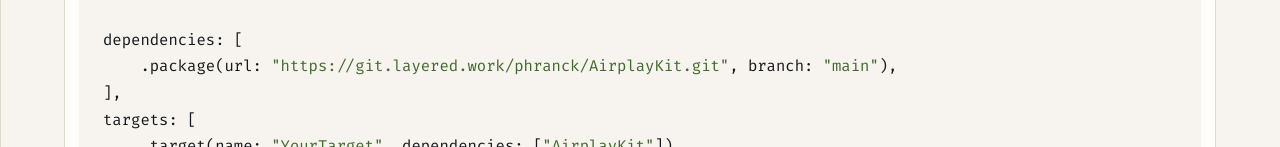
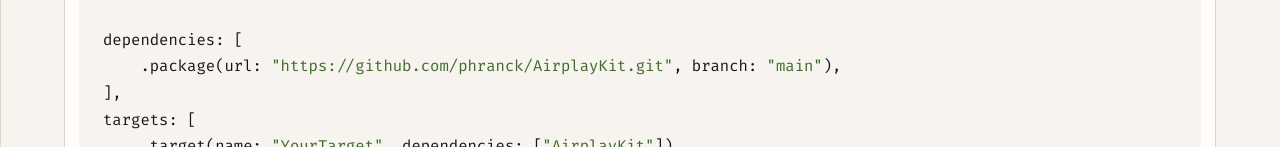
Before and after one commit to phranck/AirplayKit, a plain HTML site: page Website/index.html in a window 1280 px wide. Shown: the part 4481-4628 px from the top of the page. Drawn offline with Linux system fonts and the light colour scheme.

Commit message:
Chore: Migrate AirplayKit to GitHub
Closes #143.

```diff
--- a/Website/index.html
+++ b/Website/index.html
@@ -49,7 +49,7 @@
       <a href="#example"><svg class="icon" aria-hidden="true"><use href="#ph-terminal-window"></use></svg>Example</a>
       <a href="#usage"><svg class="icon" aria-hidden="true"><use href="#ph-package"></use></svg>Usage</a>
       <a href="docs/" target="_blank" rel="noopener"><svg class="icon" aria-hidden="true"><use href="#ph-book-open"></use></svg>API reference</a>
-      <a href="https://git.layered.work/phranck/AirplayKit" target="_blank" rel="noopener"><svg class="icon" aria-hidden="true"><use href="#ph-git-branch"></use></svg>Source</a>
+      <a href="https://github.com/phranck/AirplayKit" target="_blank" rel="noopener"><svg class="icon" aria-hidden="true"><use href="#ph-git-branch"></use></svg>Source</a>
     </nav>
 
     <button class="theme-toggle" type="button" id="theme-toggle" aria-pressed="false">
@@ -69,7 +69,7 @@
       <p class="standfirst">Apple's route picker moves the system's output, so everything on the Mac follows it. AirplayKit speaks RAOP to the receiver itself. One application streams to the kitchen, and the rest of the machine keeps playing where it always did.</p>
       <p class="hero-actions">
         <a class="action action-primary" href="docs/" target="_blank" rel="noopener"><svg class="icon" aria-hidden="true"><use href="#ph-book-open"></use></svg>API reference</a>
-        <a class="action" href="https://git.layered.work/phranck/AirplayKit" target="_blank" rel="noopener"><svg class="icon" aria-hidden="true"><use href="#ph-git-branch"></use></svg>Get the source</a>
+        <a class="action" href="https://github.com/phranck/AirplayKit" target="_blank" rel="noopener"><svg class="icon" aria-hidden="true"><use href="#ph-git-branch"></use></svg>Get the source</a>
       </p>
     </div>
 
@@ -184,7 +184,7 @@ group.dissolve()</code></pre>
 <span class="c">// In a package of your own:</span>
 
 dependencies: [
-    .package(url: <span class="s">"https://git.layered.work/phranck/AirplayKit.git"</span>, branch: <span class="s">"main"</span>),
+    .package(url: <span class="s">"https://github.com/phranck/AirplayKit.git"</span>, branch: <span class="s">"main"</span>),
 ],
 targets: [
     .target(name: <span class="s">"YourTarget"</span>, dependencies: [<span class="s">"AirplayKit"</span>]),
```
Also changed, not shown: 4 other files.
